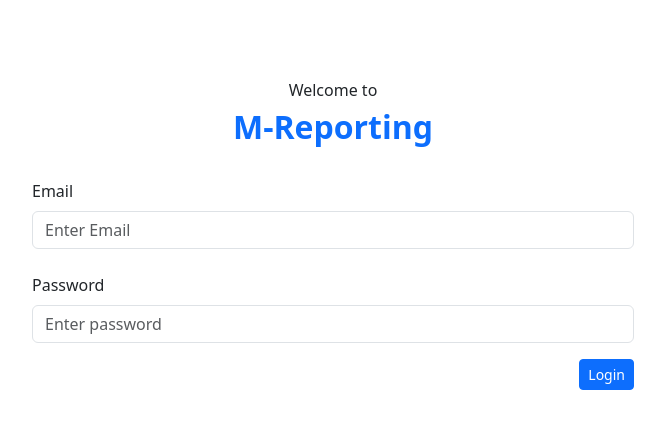
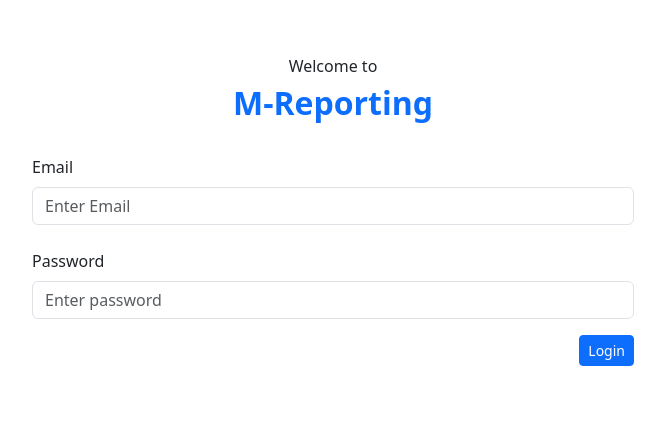
Before and after one commit to mitrasingh/m-reporting-app, a React (Vite) app: page / in a window 1280 px wide. Shown: the part 127-556 px from the top of the page, without its empty margins (307-972 px from the left). Built offline with nearby package versions, Linux system fonts and the light colour scheme.

Commit message:
edit: removed container and react-bootstrap import

```diff
--- a/src/App.tsx
+++ b/src/App.tsx
@@ -1,17 +1,14 @@
 import { Routes, Route } from "react-router-dom";
-import { Container } from "react-bootstrap";
 import Login from "./pages/Login/Login";
 import Error from "./pages/Error/Error";
 import "bootstrap/dist/css/bootstrap.min.css";
 
 const App = () => {
 	return (
-		<Container className="py-4">
-			<Routes>
-				<Route path="/" element={<Login />} />
-				<Route path="*" element={<Error />} />
-			</Routes>
-		</Container>
+		<Routes>
+			<Route path="/" element={<Login />} />
+			<Route path="*" element={<Error />} />
+		</Routes>
 	);
 };
 
```
